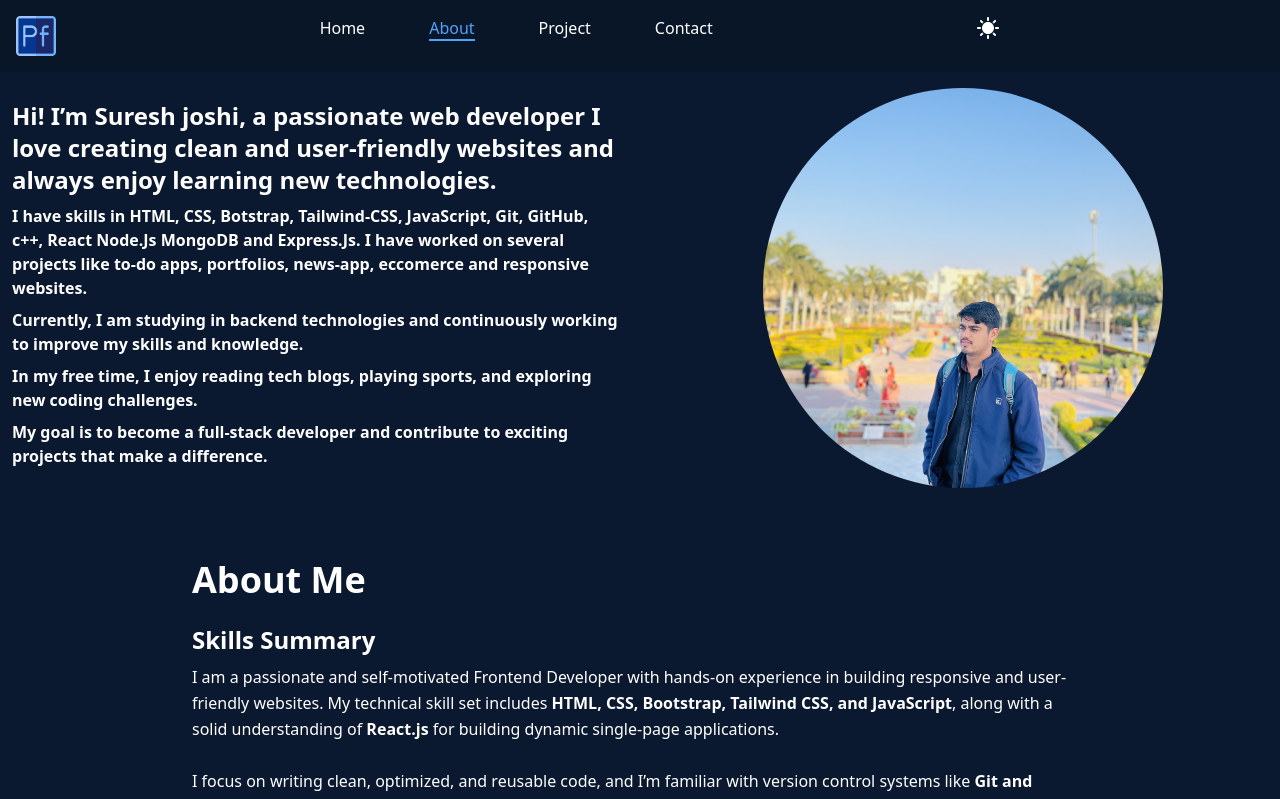
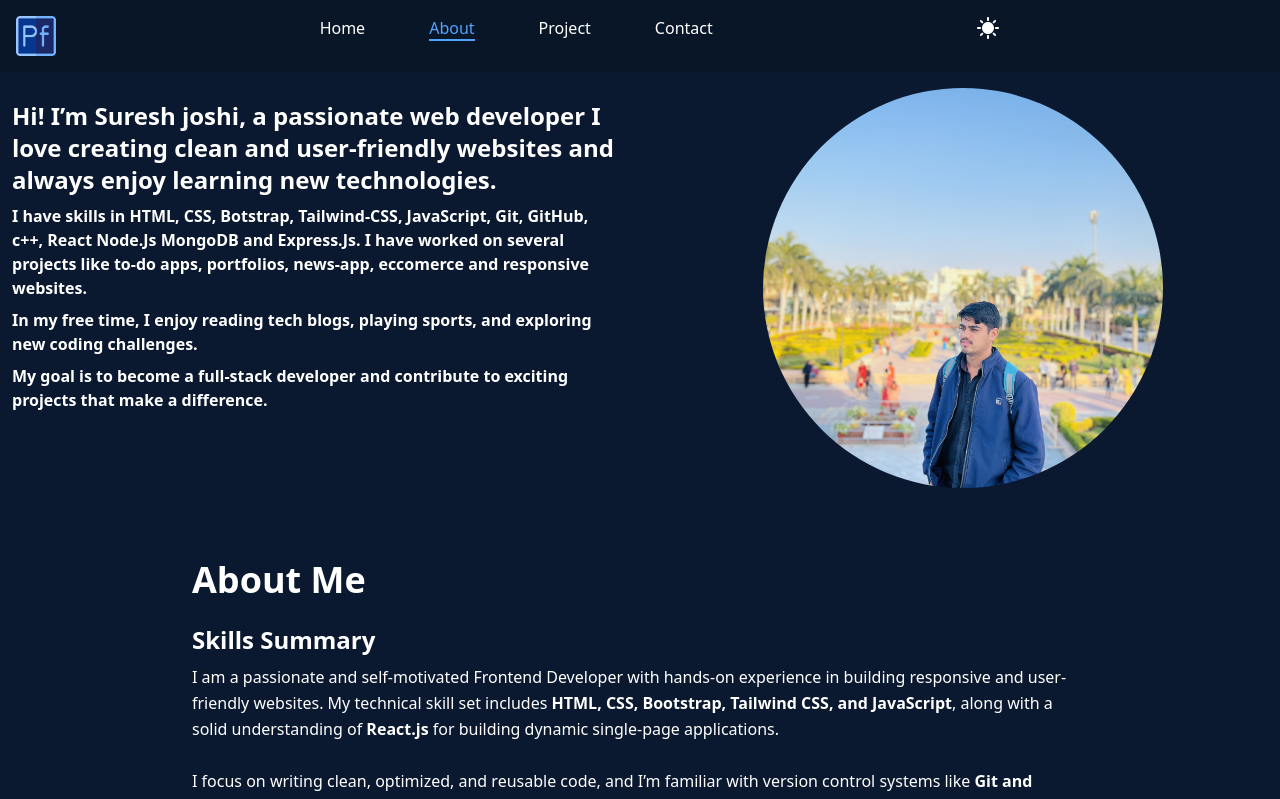
Before and after one commit to sureshjoshi88/Protfoliou-website, a React (Vite) app: page /about in a window 1280 px wide. Shown: the top 799 px of the page. Built offline with nearby package versions, Linux system fonts and the light colour scheme.

Commit message:
update text

```diff
--- a/src/component/About.jsx
+++ b/src/component/About.jsx
@@ -8,7 +8,6 @@ const About = () => {
         <div className='p-2 mt-5'>
             <p className='text-2xl font-semibold'>Hi! I’m Suresh joshi, a passionate web developer I love creating clean and user-friendly websites and always enjoy learning new technologies.</p>
             <p className='pt-2 font-semibold'>I have skills in HTML, CSS, Botstrap, Tailwind-CSS, JavaScript, Git, GitHub, c++, React Node.Js MongoDB and Express.Js. I have worked on several projects like to-do apps, portfolios, news-app, eccomerce and responsive websites.</p>
-            <p className='pt-2 font-semibold'>Currently, I am studying in backend technologies and continuously working to improve my skills and knowledge.</p>
             <p className='pt-2 font-semibold'>In my free time, I enjoy reading tech blogs, playing sports, and exploring new coding challenges.</p>
             <p className='pt-2 font-semibold'>My goal is to become a full-stack developer and contribute to exciting projects that make a difference.</p>
         </div>
```
